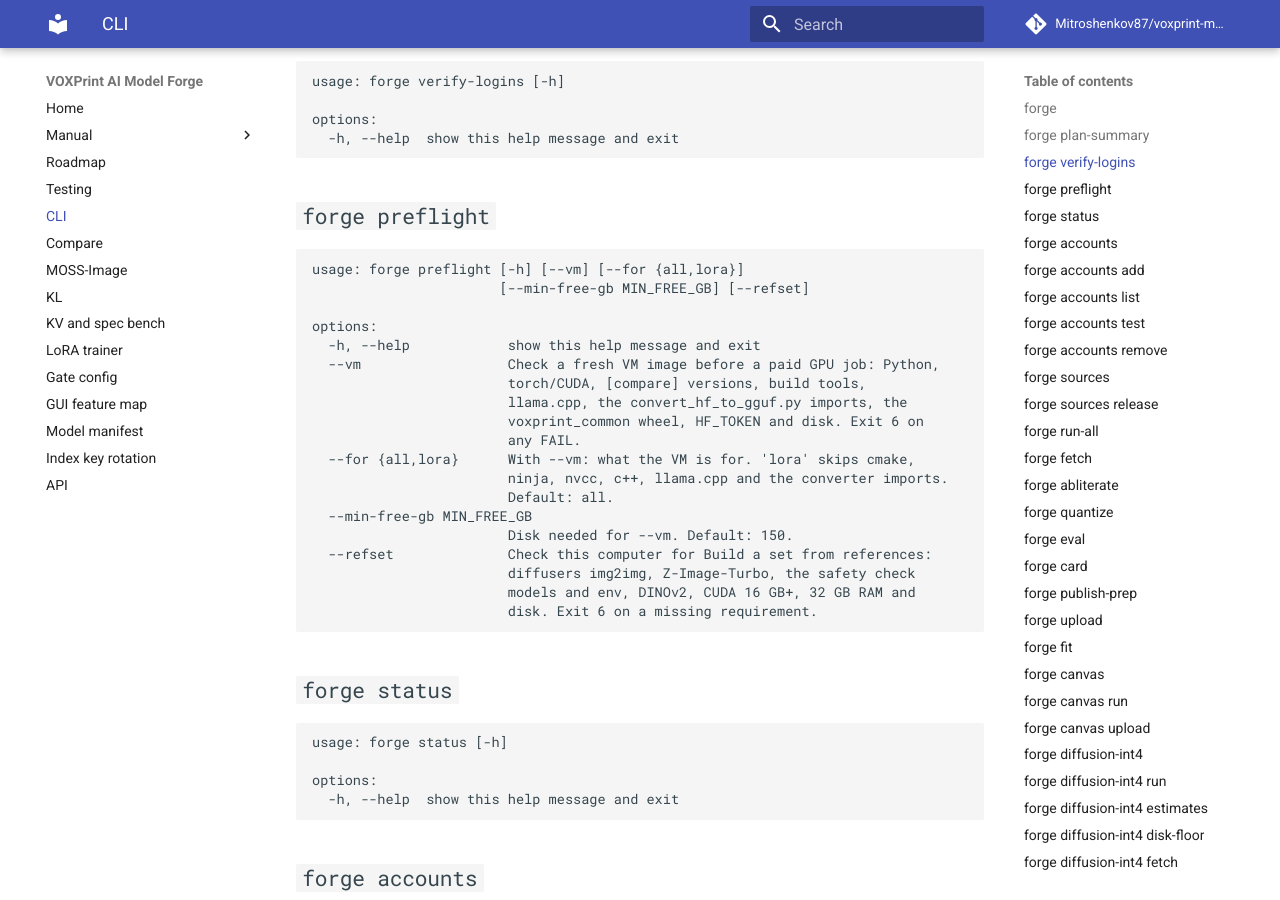
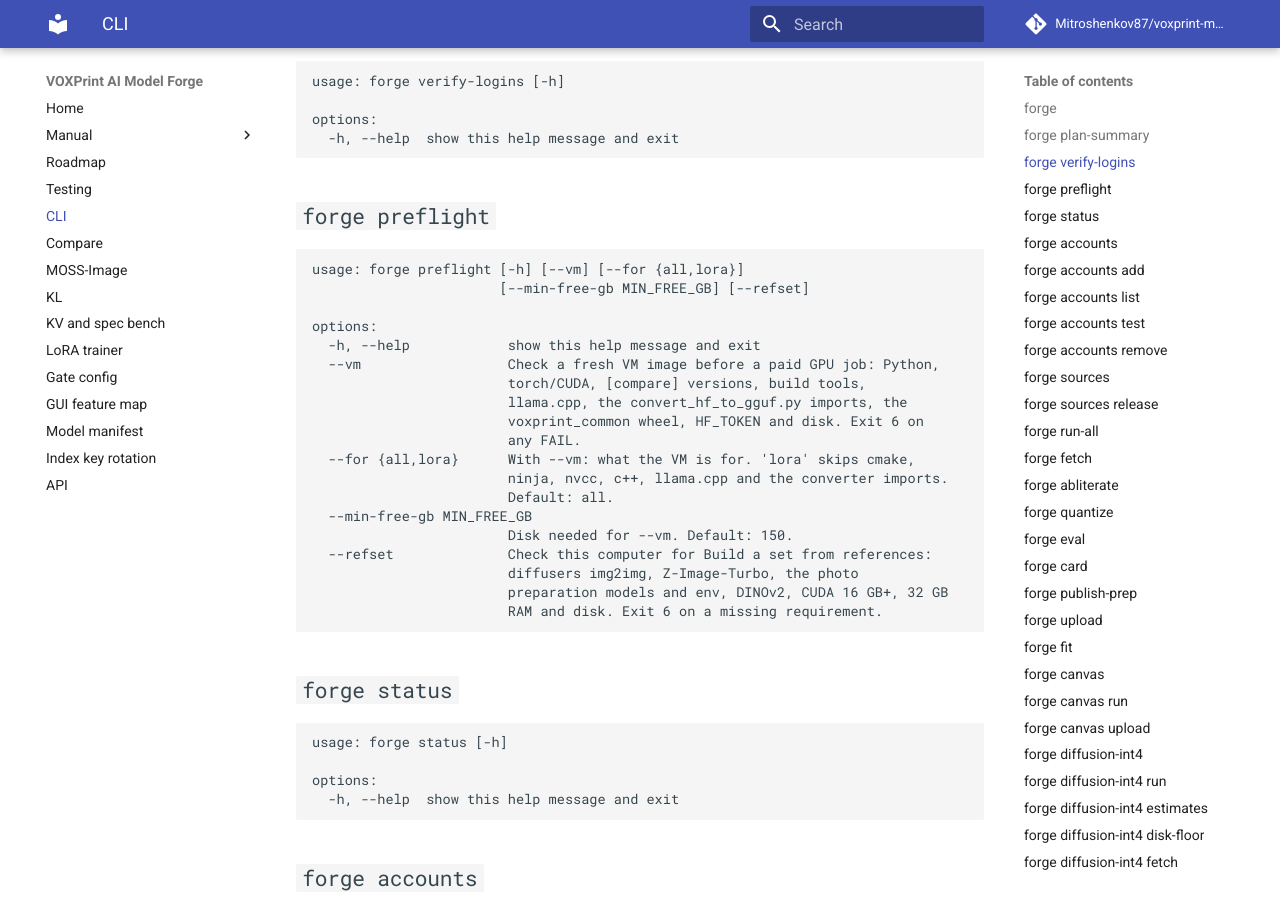
Before and after one commit to Mitroshenkov87/voxprint-model-forge, an MkDocs documentation site: the page built from docs/cli-reference.md, in a window 1280 px wide and 900 px high, scrolled down 1246 px. Built offline with MkDocs 1.6.1 and Material for MkDocs 9.7.7, drawn with Linux system fonts in a browser that asks for light colours; comment, search, counter and statistics services are not loaded.

Commit message:
ui: wording pass on preparation messages

````diff
--- a/docs/cli-reference.md
+++ b/docs/cli-reference.md
@@ -81,9 +81,9 @@
   --min-free-gb MIN_FREE_GB
                         Disk needed for --vm. Default: 150.
   --refset              Check this computer for Build a set from references:
-                        diffusers img2img, Z-Image-Turbo, the safety check
-                        models and env, DINOv2, CUDA 16 GB+, 32 GB RAM and
-                        disk. Exit 6 on a missing requirement.
+                        diffusers img2img, Z-Image-Turbo, the photo
+                        preparation models and env, DINOv2, CUDA 16 GB+, 32 GB
+                        RAM and disk. Exit 6 on a missing requirement.
 ```
 
 ## `forge status`
````
Also changed, not shown: 5 other files.
